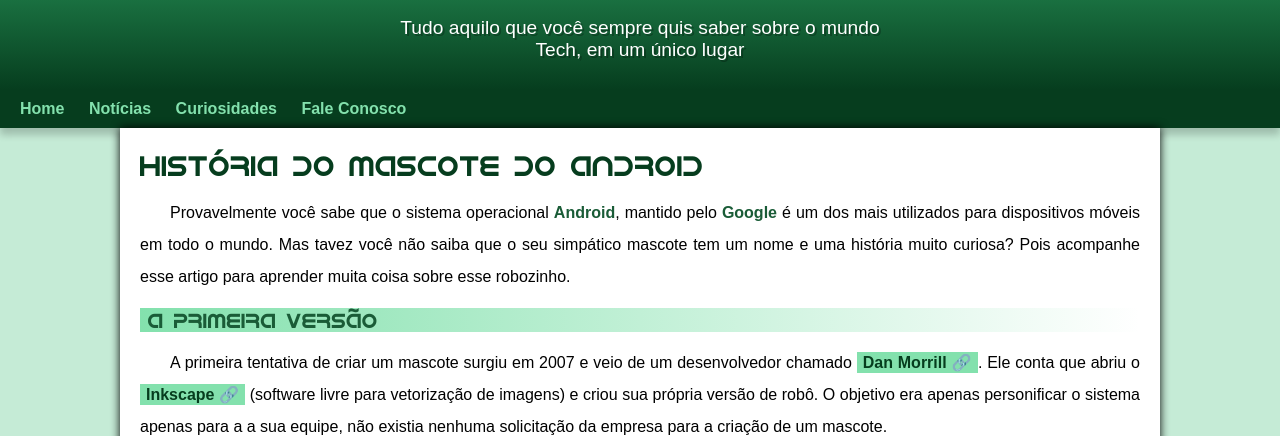
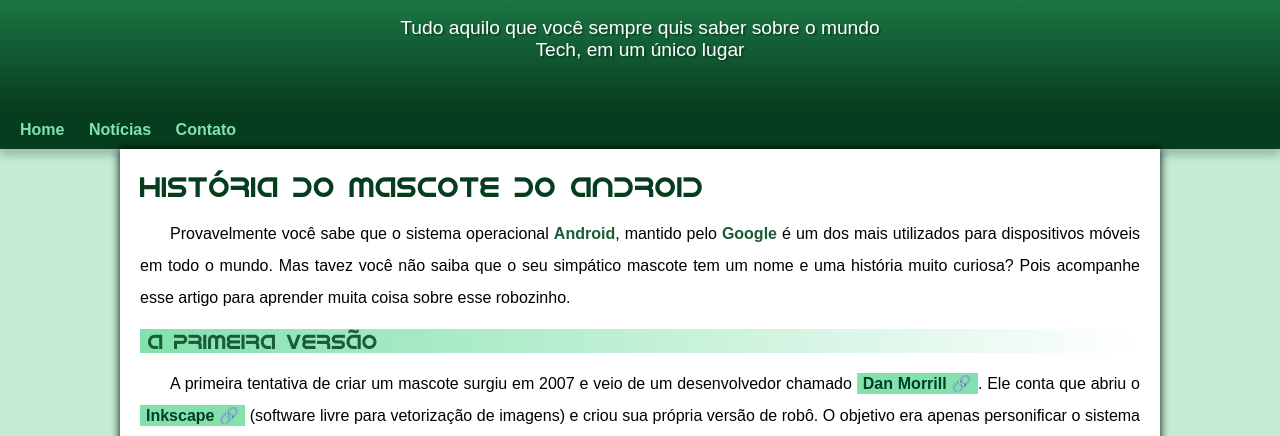
Before and after one commit to marique3596/projeto-android, a plain HTML site: page index.html in a window 1280 px wide. Shown: the part 100-536 px from the top of the page. Drawn offline with Linux system fonts and the light colour scheme.

Commit message:
problema de padding corrigido e menu diminuido

```diff
--- a/estilo/style.css
+++ b/estilo/style.css
@@ -70,7 +70,7 @@ header > p {
     padding-right: 10px;
     padding-left: 10px;
     text-shadow: 2px 2px 0px rgba(0, 0, 0, 0.267);
-    margin-bottom: 30px;
+    padding-bottom: 50px;
 }
 
 nav {
--- a/index.html
+++ b/index.html
@@ -15,8 +15,7 @@
     <nav>
         <a href="a">Home</a>
         <a href="a">Notícias</a>
-        <a href="a">Curiosidades</a>
-        <a href="a">Fale Conosco</a>
+        <a href="a">Contato</a>
     </nav>
     <main>
         <article>
```
